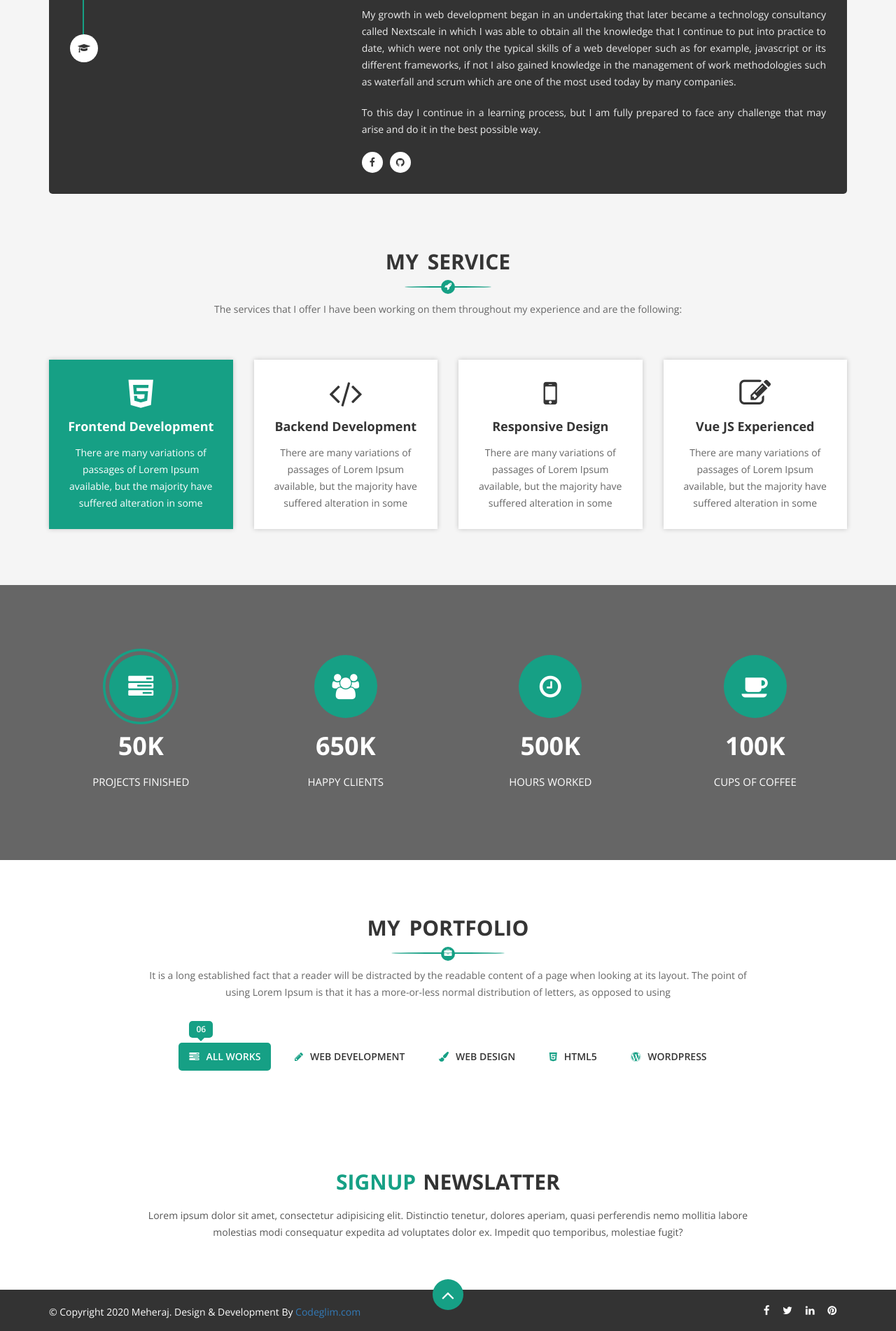
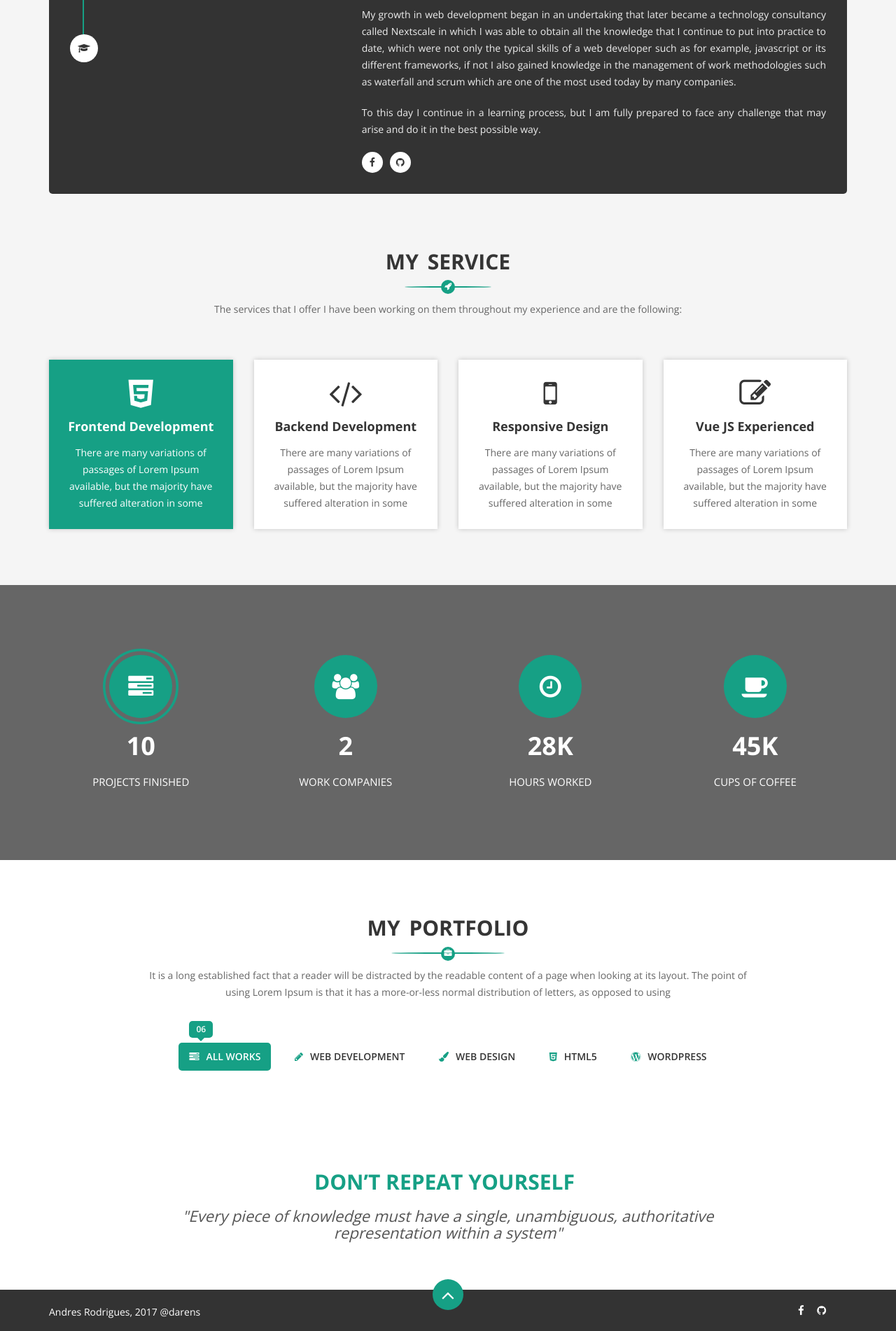
Before and after one commit to Darens07/darens07.github.io, a PHP site: page / in a window 1280 px wide. Shown: the part 800-2702 px from the top of the page at 70% size. Run offline with PHP 8.4, Linux system fonts and the light colour scheme; some libraries are stand-ins or nearby versions.

Commit message:
corrections

```diff
--- a/css/reset.css
+++ b/css/reset.css
@@ -64,6 +64,11 @@ ul li {
     margin: 0;
     padding: 0;
 	list-style:none;
+}
+.text_dry{
+	font-style: italic;
+	font-size: 22px;
+	line-height: 24px;
 }
 .navbar {
     margin-bottom: 0;
@@ -281,6 +286,13 @@ input:-webkit-autofill:focus {
 #scrollUp:hover {
 	opacity:1;
 }
+#about-me .progress .progress-bar span {
+	top: -10px !important;
+	width: 28px !important;
+	height: 28px !important;
+	line-height: 28px !important;
+	font-size: 11px !important;
+}
 #breadcrumbs {
 	padding: 55px 0;
 	background: url('http://via.placeholder.com/1500x800');
--- a/css/responsive.css
+++ b/css/responsive.css
@@ -45,7 +45,7 @@
 #header .slicknav_nav a:hover,
 #header .slicknav_nav a:focus
 #header .slicknav_nav a:active{
-	color:#ED5F55;
+	color:#16A085;
 }
 #header .slicknav_nav a i{
 	margin-right:10px;
@@ -55,10 +55,10 @@
 	color:#353535;
 }
 #header.sticky .slicknav_nav a:hover{
-	color:#ED5F55;
+	color:#16A085;
 }
 #header.sticky .slicknav_btn{
-	background:#ED5F55;
+	background:#16A085;
 	color:#fff;
 }
 #header .social-icon{
@@ -173,7 +173,7 @@
 #header .slicknav_nav a:hover,
 #header .slicknav_nav a:focus
 #header .slicknav_nav a:active{
-	color:#ED5F55;
+	color:#16A085;
 }
 #header .slicknav_nav a i{
 	margin-right:10px;
@@ -183,10 +183,10 @@
 	color:#353535;
 }
 #header.sticky .slicknav_nav a:hover{
-	color:#ED5F55;
+	color:#16A085;
 }
 #header.sticky .slicknav_btn{
-	background:#ED5F55;
+	background:#16A085;
 	color:#fff;
 }
 #header .social-icon{
@@ -476,12 +476,6 @@
 #about-me .skill-info h4 {
 	margin-bottom: 22px;
 }
-#about-me .progress .progress-bar span {
-	top: -13px;
-	width: 30px;
-	height: 30px;
-	line-height: 30px;
-}
 #portfolio .portfolio-nav ul li span{
 	display:none;
 }
--- a/index.html
+++ b/index.html
@@ -74,7 +74,7 @@
 					<div class="col-md-2 col-sm-12 col-xs-12">
 						<!-- Logo -->
 						<div class="logo">
-							<a href="index.html">Andres</a>
+							<a href="index.html">Darens</a>
 						</div>
 						<!--/ End Logo -->
 						<div class="mobile-nav"></div>
@@ -93,7 +93,8 @@
 										<li><a href="#header"><i class="fa fa-plus"></i></a></li>
 									</ul>
 									<ul class="social">
-										<li><a href="https://www.facebook.com/andres.rodrigues.5832"><i class="fa fa-facebook"></i></a></li>
+										<li><a target="_blank" href="https://www.facebook.com/andres.rodrigues.5832"><i class="fa fa-facebook"></i></a></li>
+                    <li><a target="_blank" href="https://github.com/Darens07"><i class="fa fa-github"></i></a><li>
 									</ul>
 								</div>
 							</nav>
@@ -180,8 +181,8 @@
 												</div>
 												<div class="social">
 													<ul>
-														<li><a href="#"><i class="fa fa-facebook"></i></a><li>
-														<li><a href="#"><i class="fa fa-github"></i></a><li>
+														<li><a target="_blank" href="#"><i class="fa fa-facebook"></i></a><li>
+														<li><a target="_blank" href="https://github.com/Darens07"><i class="fa fa-github"></i></a><li>
 														<!-- <li><a href="#"><i class="fa fa-google-plus"></i></a><li>
 														<li><a href="#"><i class="fa fa-linkedin"></i></a><li> -->
 													</ul>
@@ -195,7 +196,7 @@
 								<div role="tabpanel" class="tab-pane fade" id="skill">
 									<h2 class="tab-title">My Skill</h2>
 									<div class="row">
-										<div class="col-md-6 col-sm-6 col-xs-12">
+										<div class="col-md-6 col-xs-12">
 											<!-- Single Skill -->
 											<div class="single-skill">
 												<div class="skill-info">
@@ -207,7 +208,7 @@
 											</div>
 											<!--/ End Single Skill -->
 										</div>
-										<div class="col-md-6 col-sm-6 col-xs-12">
+										<div class="col-md-6 col-xs-12">
 											<!-- Single Skill -->
 											<div class="single-skill">
 												<div class="skill-info">
@@ -219,7 +220,7 @@
 											</div>
 											<!--/ End Single Skill -->
 										</div>
-                    <div class="col-md-6 col-sm-6 col-xs-12">
+                    <div class="col-md-6 col-xs-12">
                       <!-- Single Skill -->
                       <div class="single-skill">
                         <div class="skill-info">
@@ -231,7 +232,7 @@
                       </div>
                       <!--/ End Single Skill -->
                     </div>
-                    <div class="col-md-6 col-sm-6 col-xs-12">
+                    <div class="col-md-6 col-xs-12">
                       <!-- Single Skill -->
                       <div class="single-skill">
                         <div class="skill-info">
@@ -243,7 +244,7 @@
                       </div>
                       <!--/ End Single Skill -->
                     </div>
-                    <div class="col-md-6 col-sm-6 col-xs-12">
+                    <div class="col-md-6 col-xs-12">
                       <!-- Single Skill -->
                       <div class="single-skill">
                         <div class="skill-info">
@@ -255,8 +256,7 @@
                       </div>
                       <!--/ End Single Skill -->
                     </div>
-
-                    <div class="col-md-6 col-sm-6 col-xs-12">
+                    <div class="col-md-6 col-xs-12">
                       <!-- Single Skill -->
                       <div class="single-skill">
                         <div class="skill-info">
@@ -268,7 +268,7 @@
                       </div>
                       <!--/ End Single Skill -->
                     </div>
-                    <div class="col-md-6 col-sm-6 col-xs-12">
+                    <div class="col-md-6 col-xs-12">
                       <!-- Single Skill -->
                       <div class="single-skill">
                         <div class="skill-info">
@@ -280,7 +280,7 @@
                       </div>
                       <!--/ End Single Skill -->
                     </div>
-										<div class="col-md-6 col-sm-6 col-xs-12">
+										<div class="col-md-6 col-xs-12">
 											<!-- Single Skill -->
 											<div class="single-skill">
 												<div class="skill-info">
@@ -292,7 +292,7 @@
 											</div>
 											<!--/ End Single Skill -->
 										</div>
-                    <div class="col-md-6 col-sm-6 col-xs-12">
+                    <div class="col-md-6 col-xs-12">
                       <!-- Single Skill -->
                       <div class="single-skill">
                         <div class="skill-info">
@@ -304,7 +304,7 @@
                       </div>
                       <!--/ End Single Skill -->
                     </div>
-                    <div class="col-md-6 col-sm-6 col-xs-12">
+                    <div class="col-md-6 col-xs-12">
                       <!-- Single Skill -->
                       <div class="single-skill">
                         <div class="skill-info">
@@ -397,14 +397,14 @@
 		<!--/ End Service -->
 
     <!-- Start Count Down -->
-    <section id="countdown" class="section" data-stellar-background-ratio="0.1s">
+    <section id="countdown" class="section" data-stellar-background-ratio="0.2s">
       <div class="container">
         <div class="row">
           <div class="col-md-3 col-sm-6 col-xs-12 wow fadeInUp" data-wow-delay="0.3s">
             <!-- Single Count -->
             <div class="single-count active">
               <i class="fa fa-tasks"></i>
-              <h2><span class="count">50</span>K</h2>
+              <h2><span class="count">10</span></h2>
               <p>Projects Finished</p>
             </div>
             <!--/ End Single Count -->
@@ -413,8 +413,8 @@
             <!-- Single Count -->
             <div class="single-count">
               <i class="fa fa-users"></i>
-              <h2><span class="count">650</span>K</h2>
-              <p>Happy Clients</p>
+              <h2><span class="count">2</span></h2>
+              <p>Work companies</p>
             </div>
             <!--/ End Single Count -->
           </div>
@@ -422,7 +422,7 @@
             <!-- Single Count -->
             <div class="single-count">
               <i class="fa fa-clock-o"></i>
-              <h2><span class="count">500</span>K</h2>
+              <h2><span class="count">28</span>K</h2>
               <p>Hours Worked</p>
             </div>
             <!--/ End Single Count -->
@@ -431,7 +431,7 @@
             <!-- Single Count -->
             <div class="single-count">
               <i class="fa fa-coffee"></i>
-              <h2><span class="count">100</span>K</h2>
+              <h2><span class="count">45</span>K</h2>
               <p>Cups of Coffee</p>
             </div>
             <!--/ End Single Count -->
@@ -589,8 +589,8 @@
 					<!-- Single Widget -->
 					<div class="col-md-12 col-sm-12 col-xs-12">
 						<div class="newslatter">
-							<h2><span>Signup</span>Newslatter</h2>
-							<p>Lorem ipsum dolor sit amet, consectetur adipisicing elit. Distinctio tenetur, dolores aperiam, quasi perferendis nemo mollitia labore molestias modi consequatur expedita ad voluptates dolor ex. Impedit quo temporibus, molestiae fugit?</p>
+							<h2><span>Don’t Repeat Yourself </span></h2>
+							<p class="text_dry">"Every piece of knowledge must have a single, unambiguous, authoritative representation within a system"</p>
 						</div>
 					</div>
 					<!--/ End Single Widget -->
@@ -611,17 +611,17 @@
 					<div class="col-md-6 col-sm-6 col-xs-12">
 						<!-- Copyright -->
 						<div class="copyright">
-							<p>&copy; Copyright 2020 Meheraj. Design & Development By <a href="https://codeglim.com">Codeglim.com<a/></p>
+							<p>Andres Rodrigues, 2017 @darens</p>
 						</div>
 						<!--/ End Copyright -->
 					</div>
 					<div class="col-md-6 col-sm-6 col-xs-12">
 						<!-- Social -->
 						<ul class="social">
-							<li><a href="#"><i class="fa fa-facebook"></i></a></li>
-							<li class="active"><a href="#"><i class="fa fa-twitter"></i></a></li>
-							<li><a href="#"><i class="fa fa-linkedin"></i></a></li>
-							<li><a href="#"><i class="fa fa-pinterest"></i></a></li>
+							<li><a target="_blank" href="https://www.facebook.com/andres.rodrigues.5832"><i class="fa fa-facebook"></i></a></li>
+              <li><a target="_blank" href="https://github.com/Darens07"><i class="fa fa-github"></i></a><li>
+							<!-- <li><a href="#"><i class="fa fa-linkedin"></i></a></li> -->
+							<!-- <li><a href="#"><i class="fa fa-pinterest"></i></a></li> -->
 						</ul>
 						<!--/ End Social -->
 					</div>
```
Lines whose indentation alone changed are shown as unchanged.
